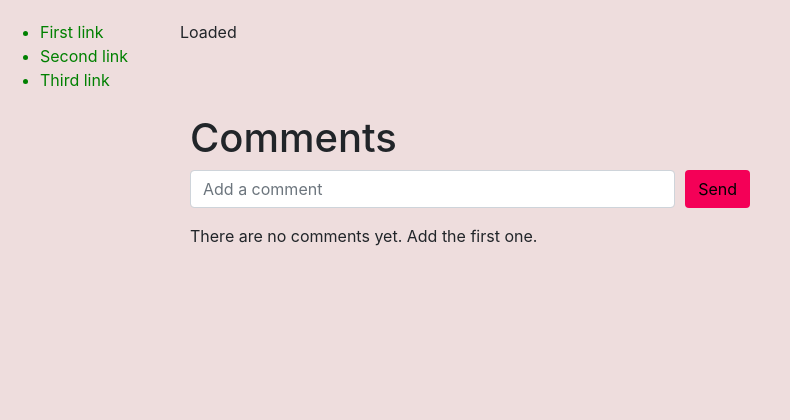
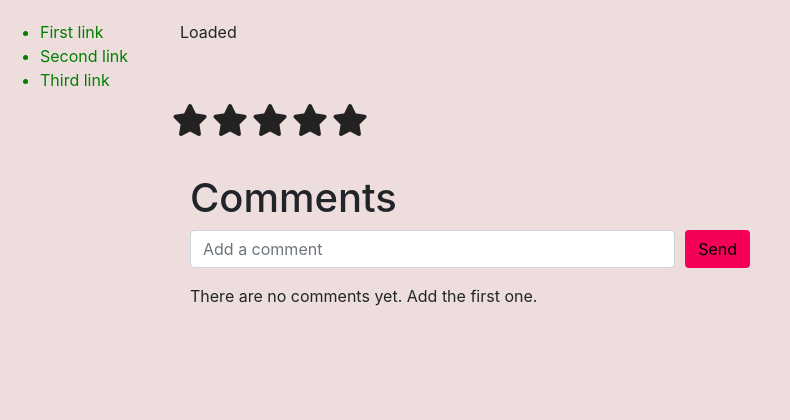
Before and after one commit to Lider123/desiregallery, a Django app: template desiregallery/apps/gallery/templates/gallery/post.html in a window 1280 px wide. Shown: the part 111-531 px from the top of the page, without its empty margins (0-790 px from the left). Run offline with Django 3.2, Linux system fonts and the light colour scheme; the template is opened without the code that fills it: values that come from a table or form of the project are taken from there, others are empty; parts of the project's set-up code (start-up, migrations or seed data) failed here and were passed over; some libraries are stand-ins or nearby versions.

Commit message:
Added rating bar

```diff
--- a/desiregallery/apps/gallery/models.py
+++ b/desiregallery/apps/gallery/models.py
@@ -53,10 +53,17 @@
 
 
 class Vote(models.Model):
+    __possible_ratings = (
+        (1, 'Poor'),
+        (2, 'Average'),
+        (3, 'Good'),
+        (4, 'Very Good'),
+        (5, 'Excellent')
+    )
 
     class Meta:
         verbose_name = "Оценка"
         verbose_name_plural = "Оценки"
 
-    value = models.IntegerField(verbose_name="Значение")
+    value = models.IntegerField(choices=__possible_ratings, default=1, verbose_name="Значение")
     post = models.ForeignKey(Post, on_delete=models.CASCADE, related_name="votes")
--- /dev/null
+++ b/desiregallery/apps/gallery/static/gallery/css/rating.css
@@ -0,0 +1,25 @@
+@import url(//netdna.bootstrapcdn.com/font-awesome/3.2.1/css/font-awesome.css);
+
+.starrating > input {
+    display: none; /* Remove radio buttons */
+}
+
+.starrating > label:before {
+  content: "\f005"; /* Star */
+  margin: 2px;
+  font-size: 2em;
+  font-family: FontAwesome;
+  display: inline-block;
+}
+
+.starrating > label {
+  color: #222222; /* Start color when not clicked */
+}
+
+.starrating > input:checked ~ label {
+    color: #ffCA08; /* Set yellow color when star checked */
+}
+
+.starrating > input:hover ~ label {
+    color: #ffca08; /* Set yellow color when star hover */
+}
--- a/desiregallery/apps/gallery/templates/gallery/base.html
+++ b/desiregallery/apps/gallery/templates/gallery/base.html
@@ -14,6 +14,8 @@
     <script src="https://stackpath.bootstrapcdn.com/bootstrap/4.1.3/js/bootstrap.min.js"
             integrity="sha384-ChfqqxuZUCnJSK3+MXmPNIyE6ZbWh2IMqE241rYiqJxyMiZ6OW/JmZQ5stwEULTy"
             crossorigin="anonymous"></script>
+    {% block meta %}
+    {% endblock %}
 </head>
 <body>
 <div class="wrapper">
--- a/desiregallery/apps/gallery/templates/gallery/post.html
+++ b/desiregallery/apps/gallery/templates/gallery/post.html
@@ -1,15 +1,30 @@
 {% extends "gallery/base.html" %}
 {% load crispy_forms_tags %}
 {% load humanize %}
+{% load static %}
 
 {% block title %}
     DesireGallery :: Post
+{% endblock %}
+
+{% block meta %}
+    <link rel="stylesheet" type="text/css" href="{% static "gallery/css/rating.css" %}"/>
 {% endblock %}
 
 {% block content %}
     <section class="full_post">
         <p>Loaded {{ post.timestamp|naturaltime }}</p>
         <img src="{{ post.image.url }}" alt="{{ post.image.name }}"/>
+    </section>
+
+    <section>
+        <div class="starrating risingstar d-flex justify-content-end flex-row-reverse">
+            <input type="radio" id="star5" name="rating" value="5" /><label for="star5" title="5 star"></label>
+            <input type="radio" id="star4" name="rating" value="4" /><label for="star4" title="4 star"></label>
+            <input type="radio" id="star3" name="rating" value="3" /><label for="star3" title="3 star"></label>
+            <input type="radio" id="star2" name="rating" value="2" /><label for="star2" title="2 star"></label>
+            <input type="radio" id="star1" name="rating" value="1" /><label for="star1" title="1 star"></label>
+        </div>
     </section>
 
     <section class="comments-block">
```
